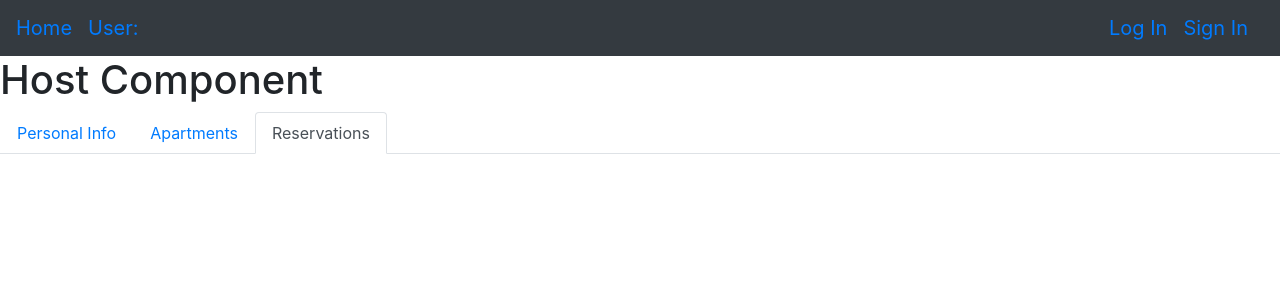
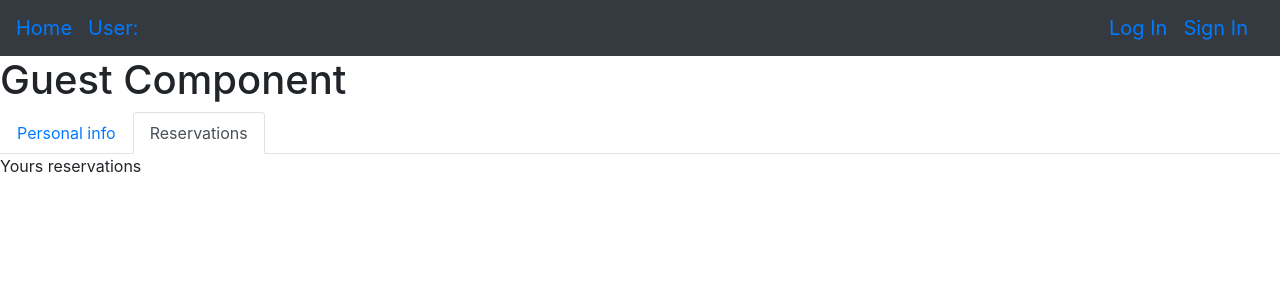
Before and after one commit to gitSrdzaan/WEB_PROJEKAT, a Vue app in the folder RACompany_FRONTEND/web-front/: page /user in a window 1280 px wide. Both pictures are taken after a click on the tab "Reservations". Shown: the top 300 px of the page. Built offline with nearby package versions, Linux system fonts and the light colour scheme; no server answers.

Commit message:
komponenta za personalne informacije gosta kao korisnika

```diff
--- a/RACompany_FRONTEND/web-front/src/Pages/User.vue
+++ b/RACompany_FRONTEND/web-front/src/Pages/User.vue
@@ -3,15 +3,13 @@
   <div v-if="user.userRole === admin">
       <AdminComponent/>
   </div>
-  <div v-else-if="user.userRole === guest">
+  <div v-else-if="user.userRole === host">
+      <HostComponent/>
+  </div>
+  <div> <!--v-else-if="user.userRole === guest"-->
       <GuestComponent/>
   </div>
-  <div ><!--v-else-if="user.userRole === host"-->
-      <HostComponent/>
-  </div>
-  <div>
-    <!--<ApartmentComponent/>-->
-  </div>
+
 </div>
 </template>
 
@@ -19,7 +17,7 @@
 import AdminComponent from '../adminComponents/AdminComponent'
 import GuestComponent from '../components/GuestComponent'
 import HostComponent from '../components/HostComponent'
-//import ApartmentComponent from "../components/ApartmentComponent"
+
 import axios from 'axios'
 
 
@@ -29,7 +27,7 @@ export default {
     AdminComponent,
     GuestComponent,
     HostComponent,
-    //ApartmentComponent
+
   },
   created: function(){
     axios
--- a/RACompany_FRONTEND/web-front/src/adminComponents/ViewAllUsers.vue
+++ b/RACompany_FRONTEND/web-front/src/adminComponents/ViewAllUsers.vue
@@ -9,7 +9,7 @@
 <script>
 import Axios from 'axios'
 export default {
-    name : 'UserInfoComponent',
+    name : 'ViewAllUsers',
     props : {
         user :{
             type : Object, //validacija tipa koji se prenosi
--- a/RACompany_FRONTEND/web-front/src/components/GuestComponent.vue
+++ b/RACompany_FRONTEND/web-front/src/components/GuestComponent.vue
@@ -1,12 +1,31 @@
 <template>
   <div>
       <h1>Guest Component</h1>
+      <div>
+        <b-tabs>
+          <b-tab title="Personal info">
+            <UserInfoComponent v-bind:user="user"/>
+          </b-tab>
+          <b-tab title="Reservations">
+            <p>Yours reservations</p>
+          </b-tab>
+        </b-tabs>
+      </div>
   </div>
 </template>
 
 <script>
+import UserInfoComponent from "../components/UserInfoComponent"
 export default {
   name: 'GuestComponent',
+  components :{
+    UserInfoComponent
+  },
+  data(){
+    return {
+      user : {}
+    }
+  }
 
 }
 </script>
```
